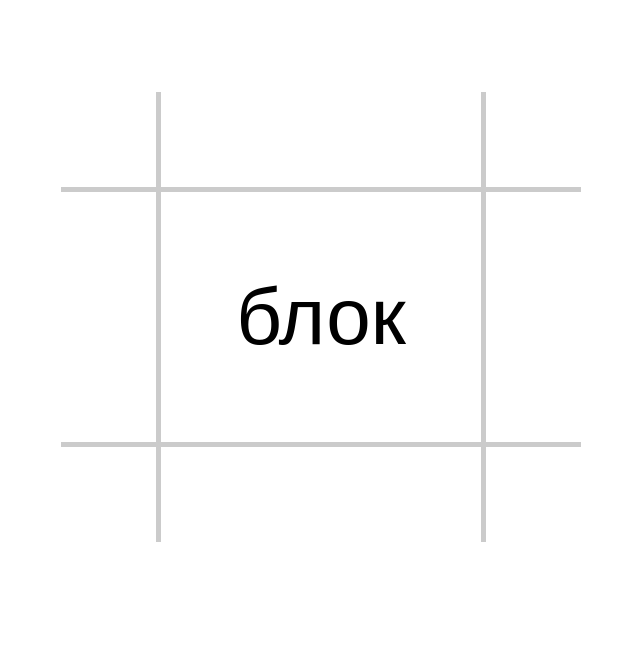
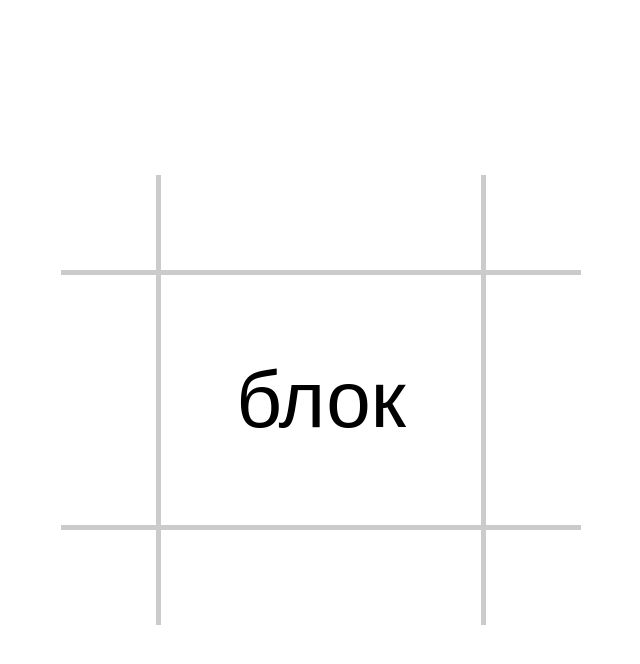
Before and after one commit to tisha-chw/block, a plain HTML site: page index.html in a window 1280 px wide. Shown: the whole page, without its empty margins (319-959 px from the left). Drawn offline with Linux system fonts and the light colour scheme.

Commit message:
Add files via upload

```diff
--- a/style.css
+++ b/style.css
@@ -5,9 +5,10 @@ html {
 body {
     margin: 0;
     font: 1.6rem/2rem sans-serif;
+    min-height: 100vh;
     display: flex;
     justify-content: center;
-    padding-top: 15%;
+    align-items: center;
 }
 
 div {
```
